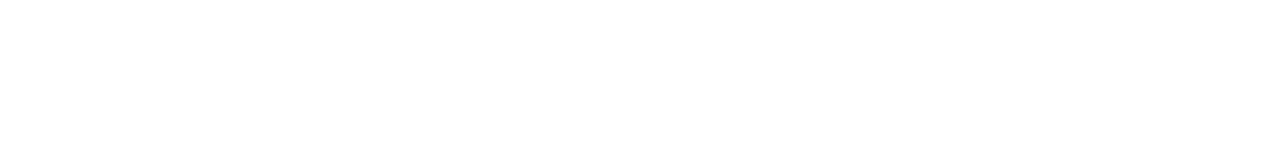
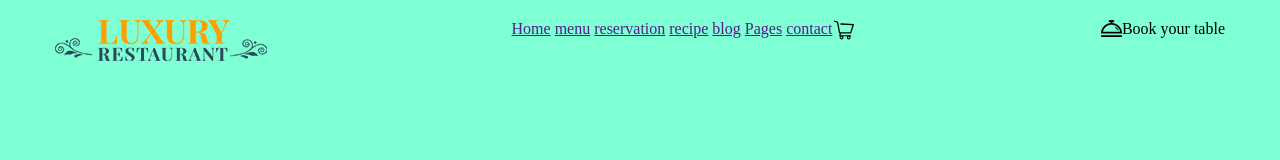
Before and after one commit to Karpovich0/Luxury_restaurant, a plain HTML site: page index.html in a window 1280 px wide. Drawn offline with Linux system fonts and the light colour scheme.

Commit message:
make html  frame of header

```diff
--- a/index.html
+++ b/index.html
@@ -6,11 +6,69 @@
     <meta http-equiv="X-UA-Compatible" content="IE=edge">
     <meta name="viewport" content="width=device-width, initial-scale=1.0">
     <title>Luxury restaurant</title>
+
+    <link rel="shortcut icon" href="src/icons/shortcut.png">
+
     <link rel="stylesheet" href="css/style.css">
 </head>
 
 <body>
+    <svg class="svg">
+    <symbol id="cart" viewBox="0 0 446.853 446.853">
+        <g>
+            <path d="M444.274,93.36c-2.558-3.666-6.674-5.932-11.145-6.123L155.942,75.289c-7.953-0.348-14.599,5.792-14.939,13.708
+                c-0.338,7.913,5.792,14.599,13.707,14.939l258.421,11.14L362.32,273.61H136.205L95.354,51.179
+                c-0.898-4.875-4.245-8.942-8.861-10.753L19.586,14.141c-7.374-2.887-15.695,0.735-18.591,8.1c-2.891,7.369,0.73,15.695,8.1,18.591
+                l59.491,23.371l41.572,226.335c1.253,6.804,7.183,11.746,14.104,11.746h6.896l-15.747,43.74c-1.318,3.664-0.775,7.733,1.468,10.916
+                c2.24,3.184,5.883,5.078,9.772,5.078h11.045c-6.844,7.617-11.045,17.646-11.045,28.675c0,23.718,19.299,43.012,43.012,43.012
+                s43.012-19.294,43.012-43.012c0-11.028-4.201-21.058-11.044-28.675h93.777c-6.847,7.617-11.047,17.646-11.047,28.675
+                c0,23.718,19.294,43.012,43.012,43.012c23.719,0,43.012-19.294,43.012-43.012c0-11.028-4.2-21.058-11.042-28.675h13.432
+                c6.6,0,11.948-5.349,11.948-11.947c0-6.6-5.349-11.948-11.948-11.948H143.651l12.902-35.843h216.221
+                c6.235,0,11.752-4.028,13.651-9.96l59.739-186.387C447.536,101.679,446.832,97.028,444.274,93.36z M169.664,409.814
+                c-10.543,0-19.117-8.573-19.117-19.116s8.574-19.117,19.117-19.117s19.116,8.574,19.116,19.117S180.207,409.814,169.664,409.814z
+                 M327.373,409.814c-10.543,0-19.116-8.573-19.116-19.116s8.573-19.117,19.116-19.117s19.116,8.574,19.116,19.117
+                S337.916,409.814,327.373,409.814z" />
+        </g>
+    </symbol>
+    </svg>
 
+    <header class="header">
+        <div class="container">
+            <div class="header__inner">
+                <div class="header__logo">
+                    <a href="#" class="header__link">
+                        <img src="src/img/header__logo.png" alt="luxury restaurant logo">
+                    </a>
+                </div>
+                <div class="header__nav">
+                    <nav class="nav">
+                        <a href="" class="nav__item">Home</a>
+                        <a href="" class="nav__item">menu</a>
+                        <a href="" class="nav__item">reservation</a>
+                        <a href="" class="nav__item">recipe</a>
+                        <a href="" class="nav__item">blog</a>
+                        <a href="" class="nav__item">Pages</a>
+                        <a href="" class="nav__item">contact</a>
+                    </nav>
+                    <div class="header__cart">
+                        <div class="header__img">
+
+                            <svg class="svg__cart">
+                            <use xlink:href="#cart">
+                            </use>
+                            </svg></div>
+
+                    </div>
+                </div>
+                <div class="header__book">
+                    <div class="header__table">
+                        <img src="src/icons/header__icon.png" alt="" class="header__dish">Book your table
+                    </div>
+                </div>
+            </div>
+        </div>
+    </header>
+    <!-- end header -->
 </body>
 
 </html>
--- a/scss/style.scss
+++ b/scss/style.scss
@@ -1,4 +1,40 @@
     @import "DDS";
     body {
-        font-size: 14px;
+        background-color: aquamarine;
     }
+
+    .svg {
+        display: none;
+        &__cart {
+            width: 24px;
+            height: 20px;
+        }
+    }
+
+    .container {
+        width: 1200px;
+        padding: 0 15px;
+        margin: 0 auto;
+    }
+
+    .header {
+        padding: 20px 0;
+        &__inner {
+            display: flex;
+            justify-content: space-between;
+        }
+        &__logo {}
+        &__link {}
+        &__nav {
+            display: flex;
+        }
+        &__cart {}
+        &__book {}
+        &__dish {
+            float: left;
+        }
+    }
+
+    .nav {
+        &__item {}
+    }
```
Also changed, not shown: css/style.css, src/icons/header__icon.png (added), src/icons/shortcut.png (added), src/img/header__logo.png (added).
